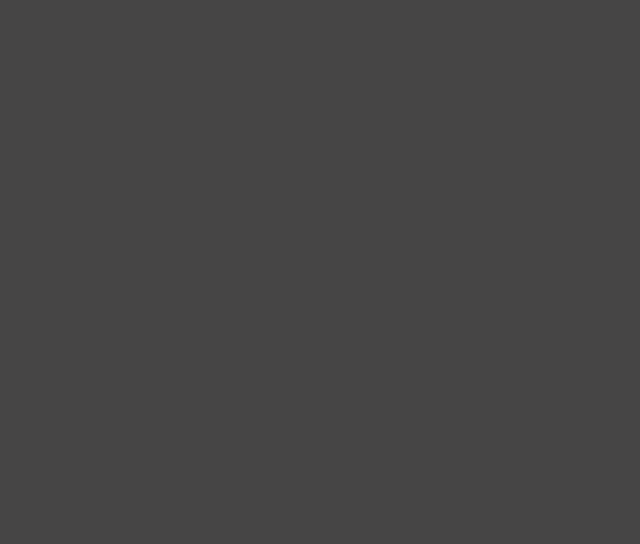
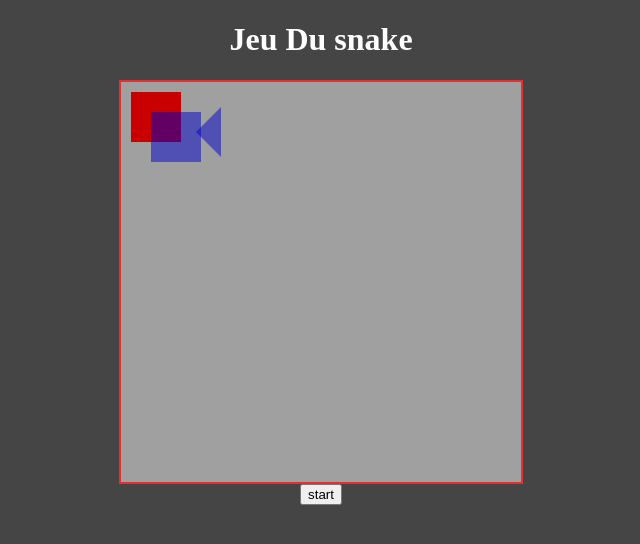
Before and after one commit to logica-cpu/demo_sn3ike, a plain HTML site: page index.html in a window 1280 px wide. Shown: the whole page, without its empty margins (319-959 px from the left). Drawn offline with Linux system fonts and the light colour scheme; files that its build step writes are made by us from their sources.

Commit message:
Création du Canvas et traçage des premières formes, ajout des couleur et mise en page dans le CSS

```diff
--- a/index.html
+++ b/index.html
@@ -4,10 +4,43 @@
     <meta charset="UTF-8">
     <meta name="viewport" content="width=device-width, initial-scale=1.0">
     <meta http-equiv="X-UA-Compatible" content="ie=edge">
-    <link rel="stylesheet" type="text/css" href="css/style.css"/>
-    <title>Document</title>
+    <link rel="stylesheet" type="text/css" href="style.css"/>
+    <title>Jeu du Snake</title>
+
+    <script type="text/javascript">
+       function draw(){
+           var canvas = document.getElementById('zone_de_jeu');
+           if (canvas.getContext){
+               var ctx = canvas.getContext('2d');
+
+               ctx.fillStyle = 'rgb(200, 0,0)';
+               ctx.fillRect(10, 10, 50, 50);
+
+               ctx.fillStyle = 'rgb(0, 0, 200, 0.5)';
+               ctx.fillRect(30, 30, 50, 50);
+
+
+               /*Création d'un triangle*/
+              ctx.beginPath();//Permet de créer un nouveau trajet.
+              ctx.moveTo(75,50);//Permet de définir ton point de Départ de tracet.
+              ctx.lineTo(100, 75);// Traçage des lignes.
+              ctx.lineTo(100, 25);// Traçage des lignes
+              ctx.fill();// Dessine une forme pleine en remplissant les zone de contenu.
+
+                       }
+       }
+    </script>
+
+
+
+
+
 </head>
-<body>
-
+<body onload="draw();">
+    <div id="game">
+        <h1>Jeu Du snake</h1>
+        <canvas id="zone_de_jeu" width="400" height="400"></canvas>
+   <Button id="start">start</Button>
+</div>
 </body>
 </html>
--- a/style.css
+++ b/style.css
@@ -3,6 +3,16 @@ body{
     width:960px;
     margin:auto;
 }
+#game{
+    display:flex;
+    flex-direction: column;
+    align-items: center;
+}
 h1{
     color:white;
 }
+
+canvas{
+    background-color:rgb(160, 160, 160);
+    border: 2px solid rgba(233, 40, 40, 0.932);
+}
```
